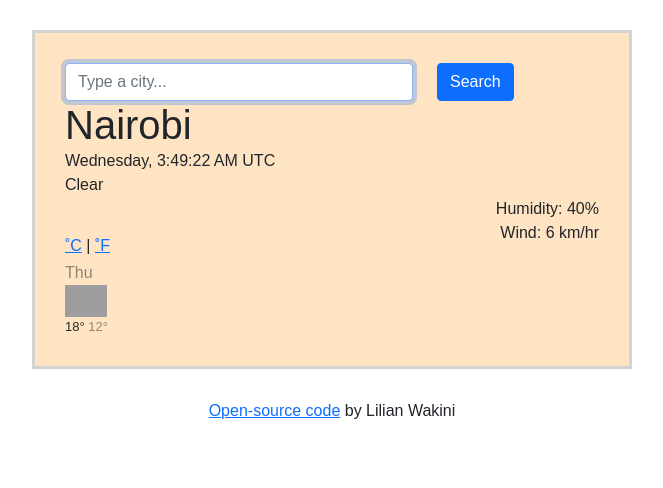
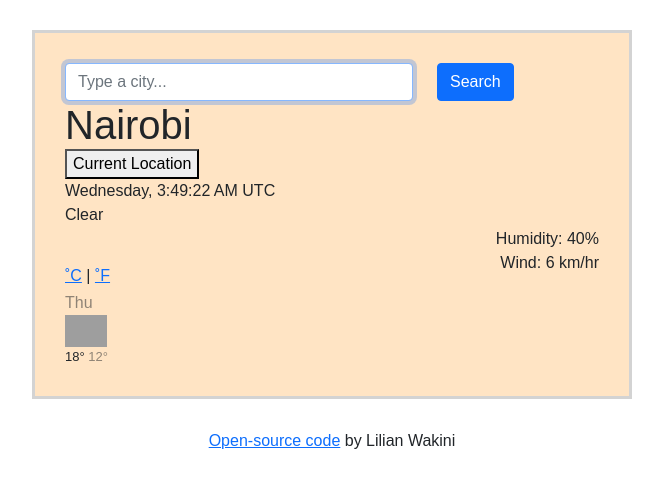
Before and after one commit to warkynny/FORECAST-WEATHERAPP, a plain HTML site: page index.html in a window 1280 px wide. Shown: the whole page, without its empty margins (308-971 px from the left). Drawn offline with nearby package versions, Linux system fonts and the light colour scheme; no server answers; grey boxes are pictures that could not be loaded.

Commit message:
added a button element on html

```diff
--- a/index.html
+++ b/index.html
@@ -30,6 +30,7 @@
                 </form>
                 <div class="weatherapp">
                     <h1 id="city-name"> Nairobi</h1>
+                    <button id="current-position">Current Location</button>
                     <ul>
                         <li>
                             <div id="current-time"></div>
@@ -75,6 +76,7 @@
                     </div>
                 </div>
             </div>
+
             <p>
                 <a href="https://github.com/warkynny/FORECAST-WEATHERAPP" target="_blank">Open-source code</a>
                 by Lilian Wakini
```
